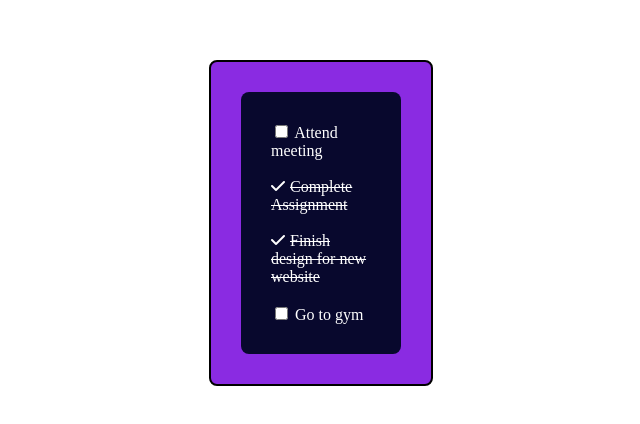
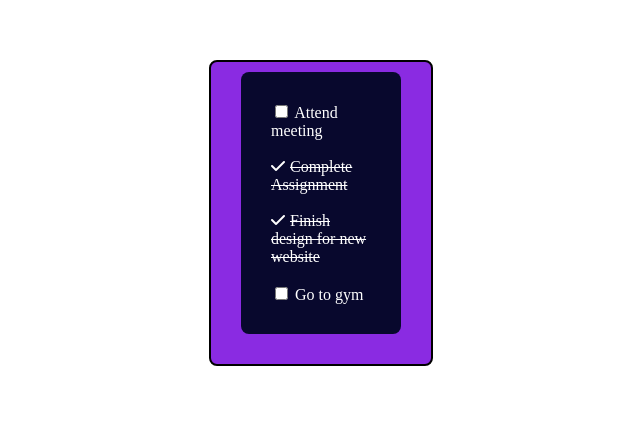
Before and after one commit to VishwanathanA/To-do-list, a plain HTML site: page index.html in a window 1280 px wide. Shown: the part 140-564 px from the top of the page, without its empty margins (319-959 px from the left). Drawn offline with Linux system fonts and the light colour scheme.

Commit message:
Update style.css

```diff
--- a/style.css
+++ b/style.css
@@ -1,7 +1,8 @@
 .all{
     border: 2px solid black;
     border-radius: 8px;
-    padding: 30px;
+    padding:10px 30px;
+    padding-bottom:30px;
     margin: 200px 520px;
     background-color: blueviolet;
 }
```
